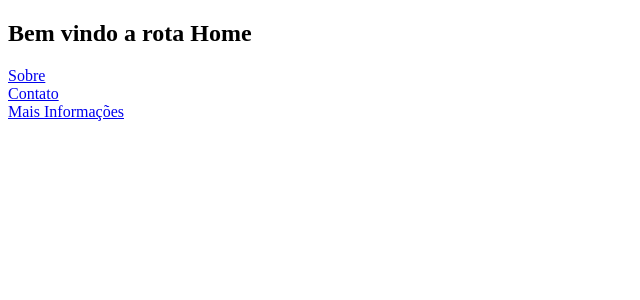
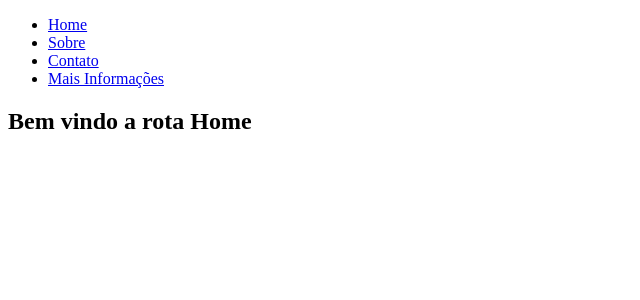
Before and after one commit to Julioclma/react-learning, a React (Create React App) app: page / in a window 1280 px wide. Shown: the top 300 px of the page, without its empty margins (0-640 px from the left). Built offline with nearby package versions, Linux system fonts and the light colour scheme.

Commit message:
centralizando links de rotas em Components/Header

```diff
--- a/public/index.html
+++ b/public/index.html
@@ -25,6 +25,7 @@
       Learn how to configure a non-root public URL by running `npm run build`.
     -->
     <title>Primeiro projeto</title>
+
   </head>
   <body>
     <noscript>You need to enable JavaScript to run this app.</noscript>
--- a/src/App.js
+++ b/src/App.js
@@ -1,13 +1,11 @@
 import React from 'react';
 import RoutesApp from './routes';
+import Header from './components/Header';
 
 function App() {
 
-
   return (
-    <div>
-<RoutesApp/>
-    </div>
+      <RoutesApp />
   );
 
 }
--- /dev/null
+++ b/src/components/Header/index.js
@@ -0,0 +1,16 @@
+import { Link } from 'react-router-dom';
+
+function Header() {
+    return (
+        <div>
+            <ul>
+                <li><Link to="/">Home</Link></li>
+                <li><Link to="/sobre">Sobre</Link></li>
+                <li><Link to="/contato">Contato</Link></li>
+                <li><Link to="/mais-informacoes">Mais Informações</Link></li>
+            </ul>
+        </div>
+    )
+}
+
+export default Header;
--- a/src/pages/About/index.js
+++ b/src/pages/About/index.js
@@ -1,13 +1,9 @@
-import {Link} from 'react-router-dom'
 
 function About() {
     return (
       <div>
+
   <h2>Bem vindo a rota About</h2>
-
-  <Link to="/">Home</Link><br></br>
-  <Link to="/contato">Contato</Link><br></br>
-  <Link to="/mais-informacoes">Mais Informações</Link><br></br>
 
       </div>
     );
--- a/src/pages/Contacts/index.js
+++ b/src/pages/Contacts/index.js
@@ -1,13 +1,9 @@
-import {Link} from 'react-router-dom';
 
 function Contact() {
     return (
       <div>
   <h2>Bem vindo a rota Contatos</h2>
 
-  <Link to="/">Home</Link><br></br>
-  <Link to="/sobre">Sobre</Link><br></br>
-  <Link to="/mais-informacoes">Mais Informações</Link><br></br>
       </div>
     );
 
--- a/src/pages/Home/index.js
+++ b/src/pages/Home/index.js
@@ -1,13 +1,9 @@
-import {Link} from 'react-router-dom';
 
 function Home() {
   return (
     <div>
       <h2>Bem vindo a rota Home</h2>
 
-  <Link to="/sobre">Sobre</Link><br></br>
-  <Link to="/contato">Contato</Link><br></br>
-  <Link to="/mais-informacoes">Mais Informações</Link><br></br>
     </div>
   );
 
--- a/src/pages/MoreInformation/index.js
+++ b/src/pages/MoreInformation/index.js
@@ -1,14 +1,8 @@
-import {Link} from 'react-router-dom';
 
 function MoreInformation(){
     return(
         <div>
-
             <h2>Mais informações</h2>
-
-            <Link to="/">Home</Link><br></br>
-            <Link to="/sobre">Sobre</Link><br></br>
-            <Link to="/contato">Contato</Link><br></br>
         </div>
     )
 }
--- a/src/routes.js
+++ b/src/routes.js
@@ -3,17 +3,19 @@ import { BrowserRouter, Routes, Route } from 'react-router-dom';
 import Home from './pages/Home';
 import Sobre from './pages/About';
 import Contact from './pages/Contacts';
-import MoreInformation from './pages/MoreInformation'
+import MoreInformation from './pages/MoreInformation';
+import Header from './components/Header';
 
 function RoutesApp() {
 
     return (
         <BrowserRouter>
+            <Header />
             <Routes>
-                <Route path="/" element={<Home/>} />
-                <Route path="/sobre" element={<Sobre/>} />
-                <Route path="/contato" element={<Contact/>} />
-                <Route path="/mais-informacoes" element={<MoreInformation/>} />
+                <Route path="/" element={<Home />} />
+                <Route path="/sobre" element={<Sobre />} />
+                <Route path="/contato" element={<Contact />} />
+                <Route path="/mais-informacoes" element={<MoreInformation />} />
             </Routes>
         </BrowserRouter>
     );
```
Lines whose indentation alone changed are shown as unchanged.
